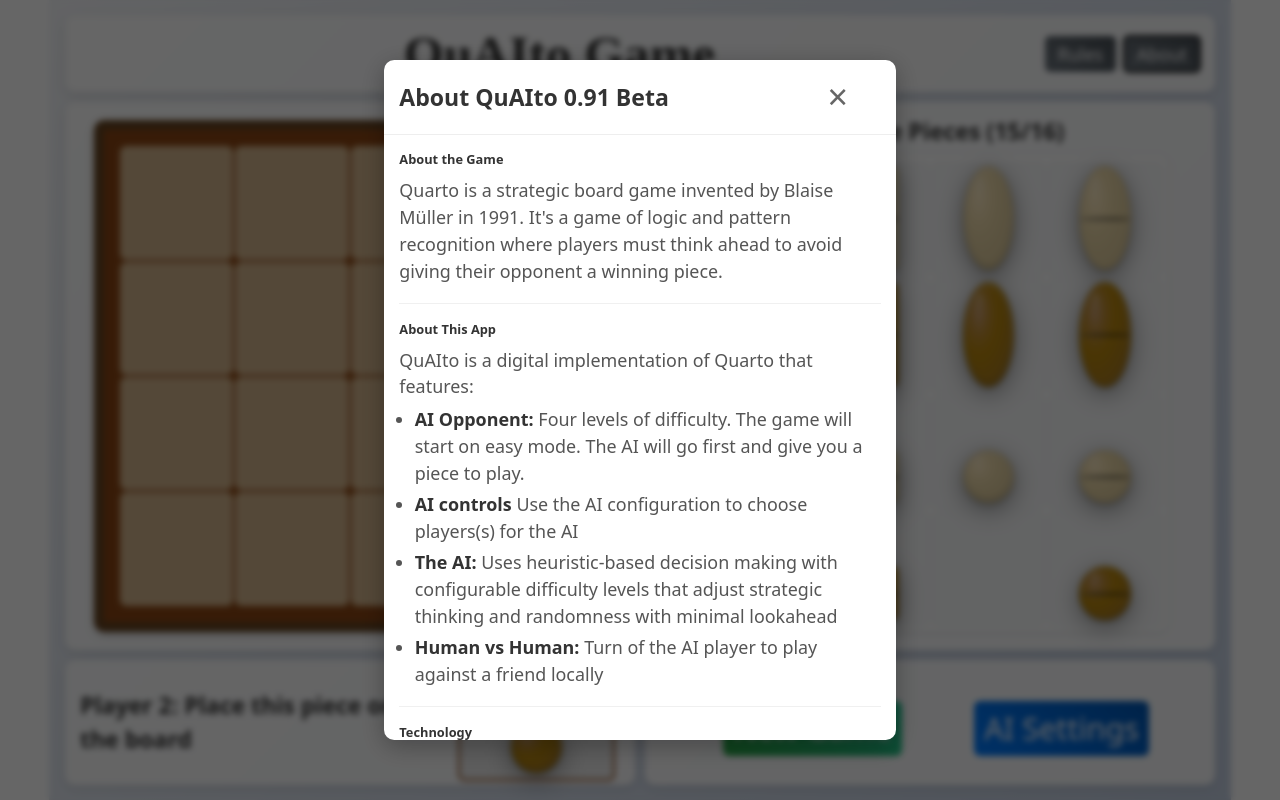
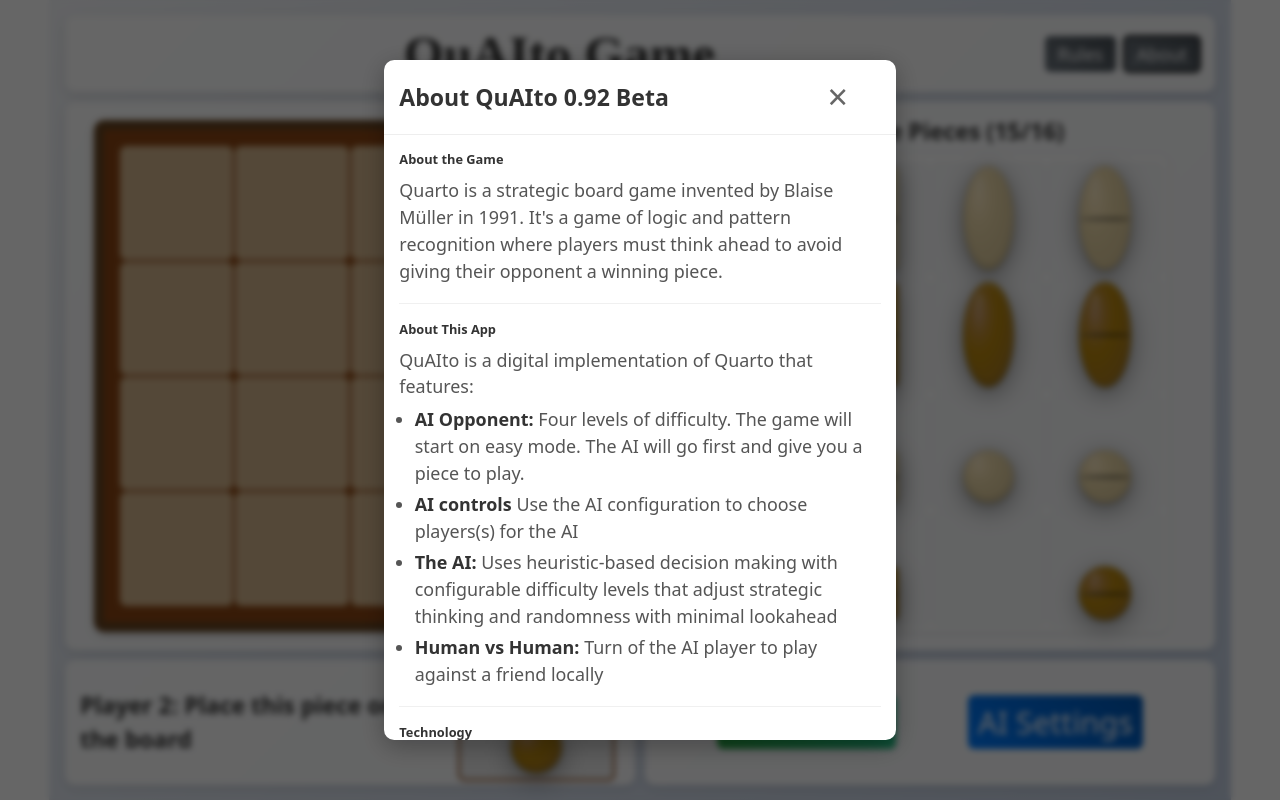
Before and after one commit to dfotland/Quorto-copilot, a React (Vite) app: page / in a window 1280 px wide. Both pictures are taken after a click on the button "About". Built offline with nearby package versions, Linux system fonts and the light colour scheme.

Commit message:
fixed minor bugs and released beta 0.92

```diff
--- a/index.html
+++ b/index.html
@@ -2,7 +2,7 @@
 <html lang="en">
   <head>
     <meta charset="UTF-8" />
-    <link rel="icon" type="image/svg+xml" href="/vite.svg" />
+    <link rel="icon" type="image/x-icon" href="/favicon.ico" />
     <meta name="viewport" content="width=device-width, initial-scale=1.0" />
     <title>QuAIto Game</title>
   </head>
--- a/src/App.css
+++ b/src/App.css
@@ -510,8 +510,9 @@
 
 /* Portrait orientation - vertical stacking */
 @media (orientation: portrait) {
+
   .game-grid {
-    grid-template-columns: 1fr;
+    grid-template-columns: auto;
     grid-template-rows: auto 1fr auto 1fr auto;
     grid-template-areas:
       "header"
--- a/src/App.tsx
+++ b/src/App.tsx
@@ -556,7 +556,7 @@
         <div className="modal-overlay" onClick={() => setShowAbout(false)}>
           <div className="about-modal" onClick={(e) => e.stopPropagation()}>
             <div className="modal-header">
-              <h3>About QuAIto 0.91 Beta</h3>
+              <h3>About QuAIto 0.92 Beta</h3>
               <button
                 className="close-button"
                 onClick={() => setShowAbout(false)}
--- a/src/components/ControlPanel.css
+++ b/src/components/ControlPanel.css
@@ -16,7 +16,7 @@
   font-weight: bold;
   width: 100%;
   height: 100%;
-  margin: var(--spacing-medium);
+  /* margin: var(--spacing-medium); */
 }
 
 .new-game-button {
@@ -61,10 +61,12 @@
   .new-game-button {
     font-size: var(--font-medium);
     padding: var(--spacing-small) var(--spacing-small);
+    margin: var(--spacing-medium);
   }
 
   .ai-config-button {
     font-size: var(--font-medium);
     padding: var(--spacing-small) var(--spacing-small);
+    margin: var(--spacing-medium);
   }
 }
```
